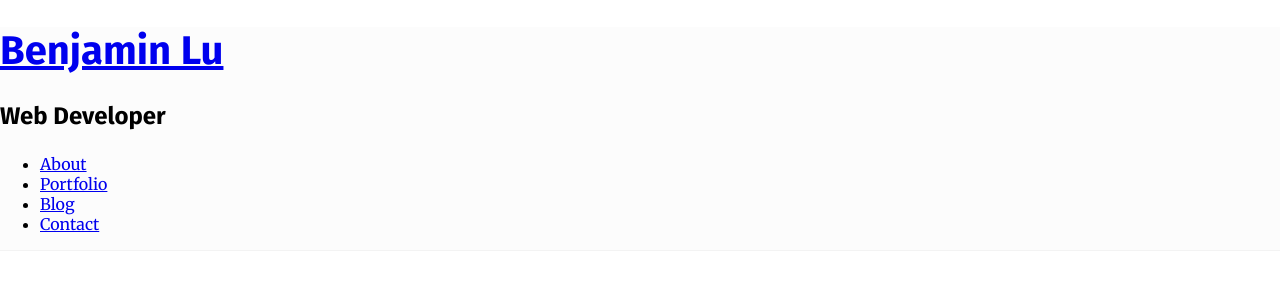
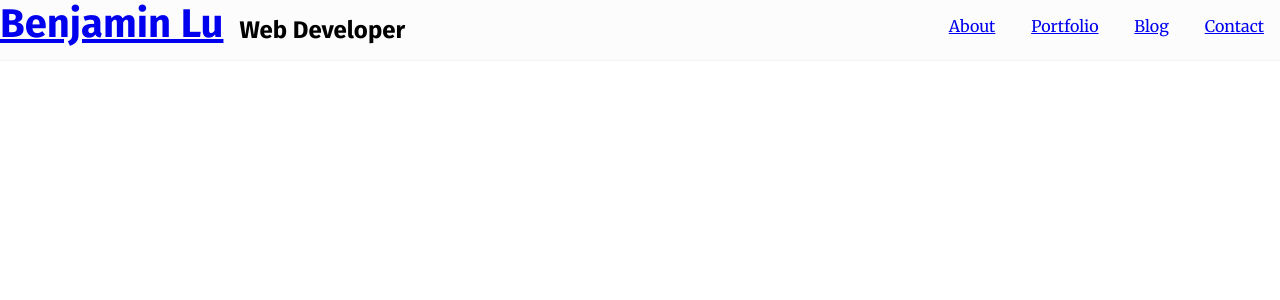
Before and after one commit to benlumia007/benlumia007.github.io, a Jekyll site: the page built from index.md, in a window 1280 px wide. Shown: the top 300 px of the page. Built offline with Jekyll 4.4.1, drawn with Linux system fonts in a browser that asks for light colours.

Commit message:
design site-branding and navigation

```diff
--- a/assets/css/screen.css
+++ b/assets/css/screen.css
@@ -62,3 +62,30 @@ h6 {
   background: #fcfcfc;
   border-bottom: 0.063em solid #f3f3f3;
 }
+.site-header .branding-navigation {
+  display: grid;
+  grid-template-columns: 1fr 1fr;
+  grid-gap: 1.125rem;
+}
+.site-header .branding-navigation .site-branding .site-title,
+.site-header .branding-navigation .site-branding .site-description {
+  margin: 0;
+  padding: 0;
+}
+.site-header .branding-navigation .site-branding .site-title {
+  float: left;
+}
+.site-header .branding-navigation .site-branding .site-description {
+  float: left;
+  padding: 1rem;
+}
+.site-header .branding-navigation .primary-navigation ul {
+  list-style: none;
+  margin: 0;
+  padding: 0;
+  text-align: right;
+}
+.site-header .branding-navigation .primary-navigation ul li {
+  display: inline-block;
+  padding: 1rem;
+}
--- a/assets/mix-manifest.json
+++ b/assets/mix-manifest.json
@@ -1,3 +1,3 @@
 {
-    "/css/screen.css": "/css/screen.css?id=6285877ee89474731668"
+    "/css/screen.css": "/css/screen.css?id=7291280598c5f41cf858"
 }
```
